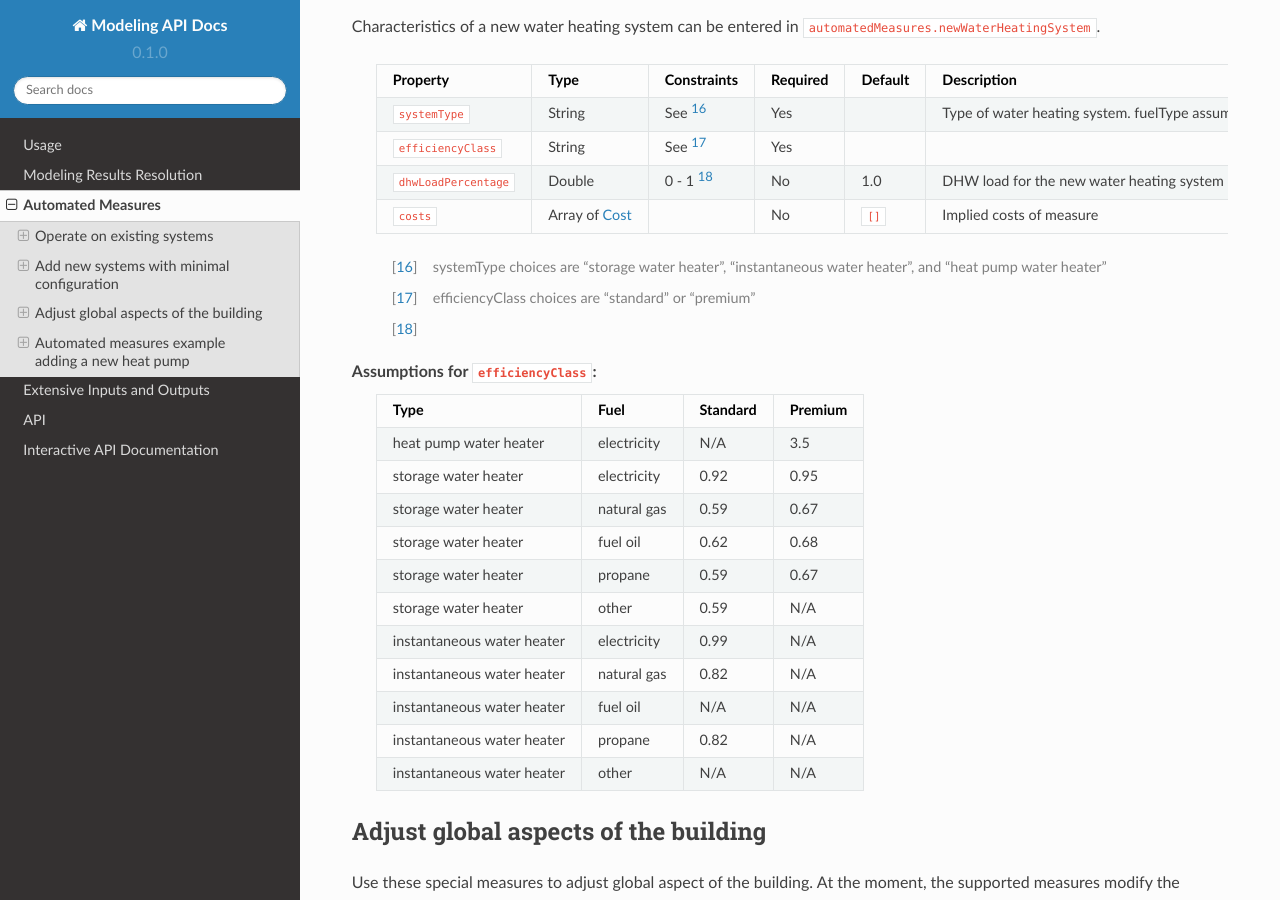
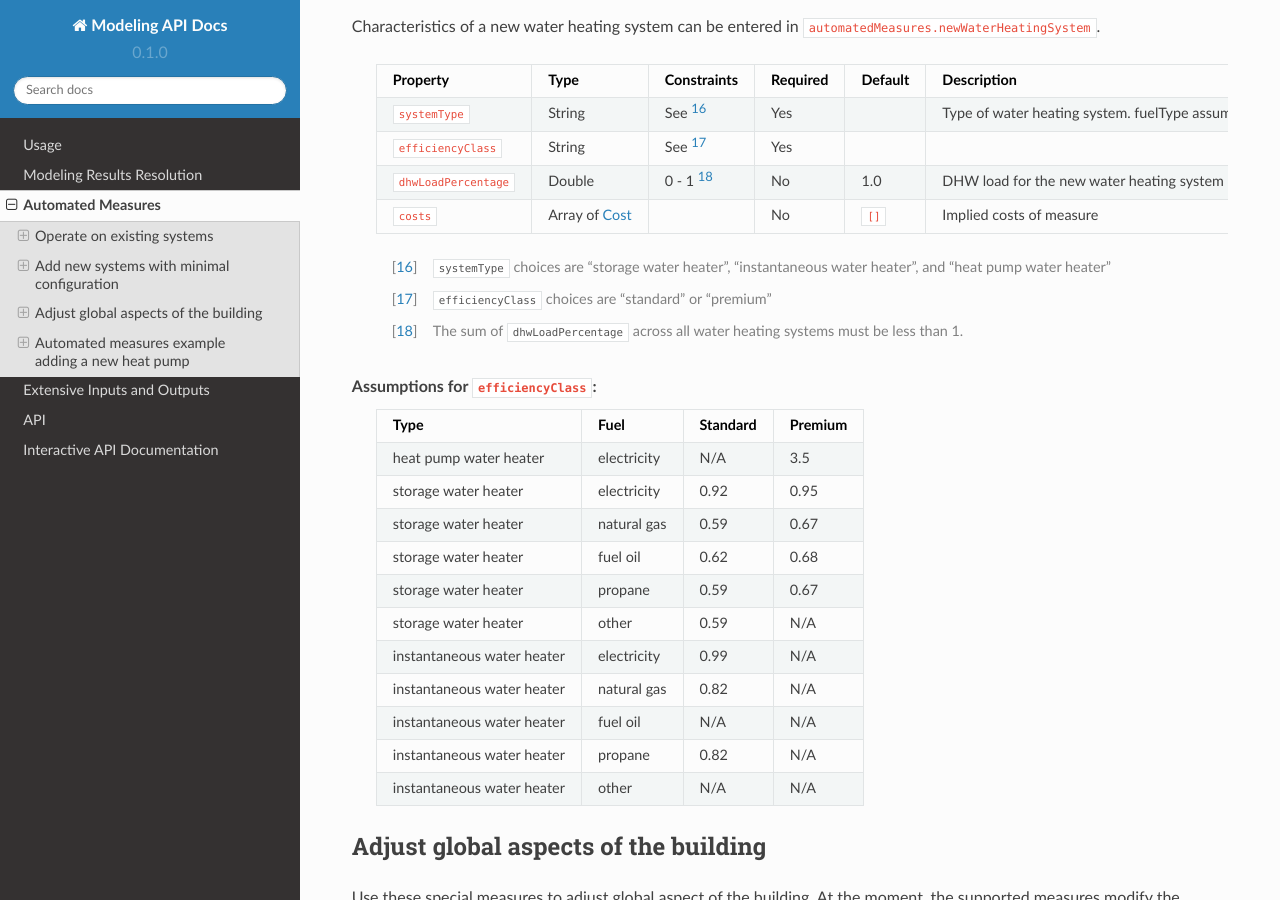
Before and after one commit to RadiantLabs/modeling-api-docs, a Sphinx documentation site: the page built from docs/source/automated_measures.rst, in a window 1280 px wide and 900 px high, scrolled down 4593 px. Built offline with Sphinx 7.4.7 and the Read the Docs theme 2.0.0, drawn with Linux system fonts in a browser that asks for light colours; some of the changed text lies outside the part shown.

Commit message:
Revise dhwLoadPercentage footnote

```diff
--- a/docs/source/automated_measures.rst
+++ b/docs/source/automated_measures.rst
@@ -222,9 +222,9 @@ Characteristics of a new water heating system can be entered in ``automatedMeasu
   ``costs``              Array of :ref:`cost`               No        ``[]``   Implied costs of measure
   =====================  ====================  ===========  ========  =======  ===================================
 
-  .. [#] systemType choices are "storage water heater", "instantaneous water heater", and "heat pump water heater"
-  .. [#] efficiencyClass choices are "standard" or "premium"
-  .. [#]
+  .. [#] ``systemType`` choices are "storage water heater", "instantaneous water heater", and "heat pump water heater"
+  .. [#] ``efficiencyClass`` choices are "standard" or "premium"
+  .. [#] The sum of ``dhwLoadPercentage`` across all water heating systems must be less than 1.
 
 
 Assumptions for ``efficiencyClass``:
```
Also changed, not shown: other parts of docs/source/automated_measures.rst (+1 -1 lines).
